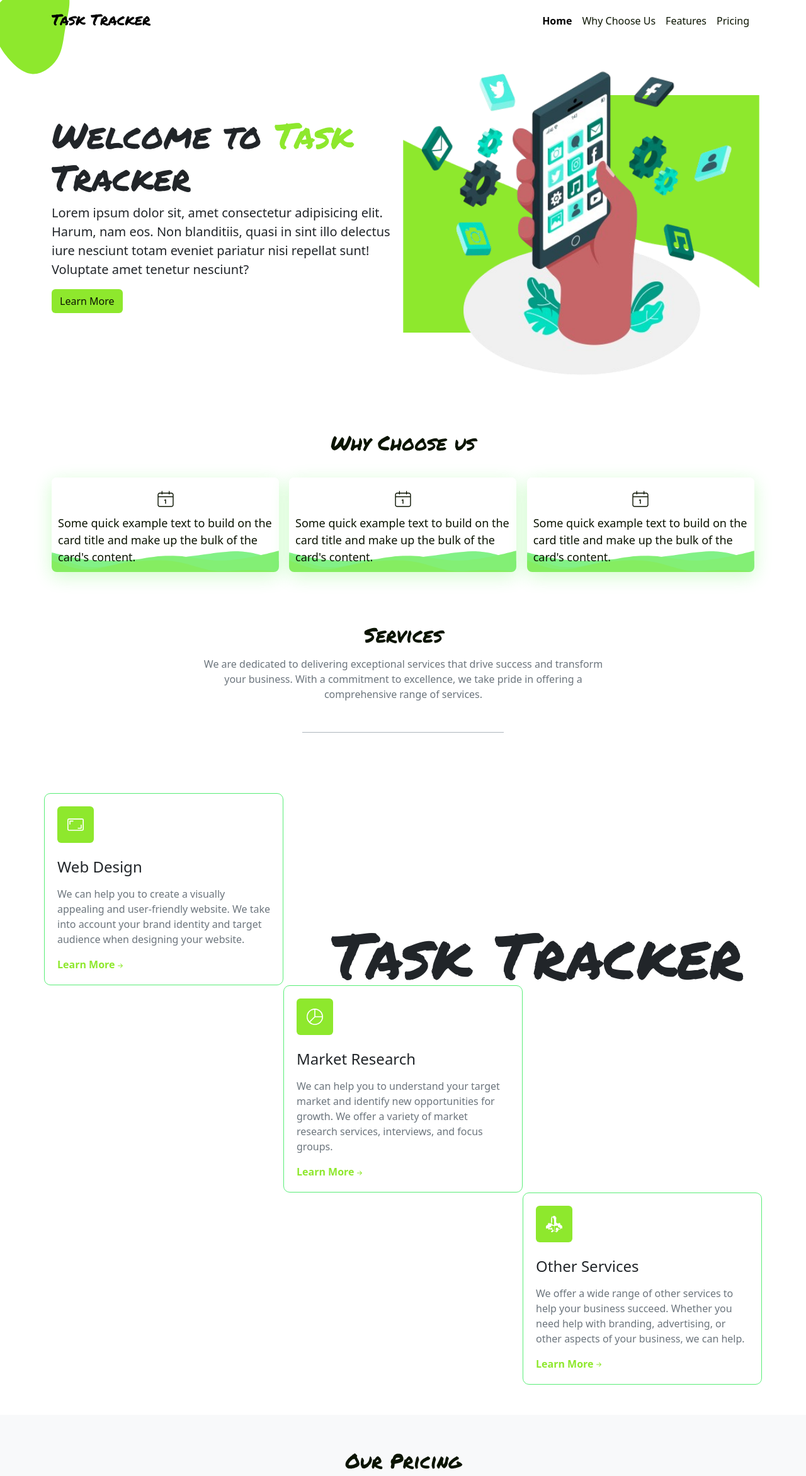
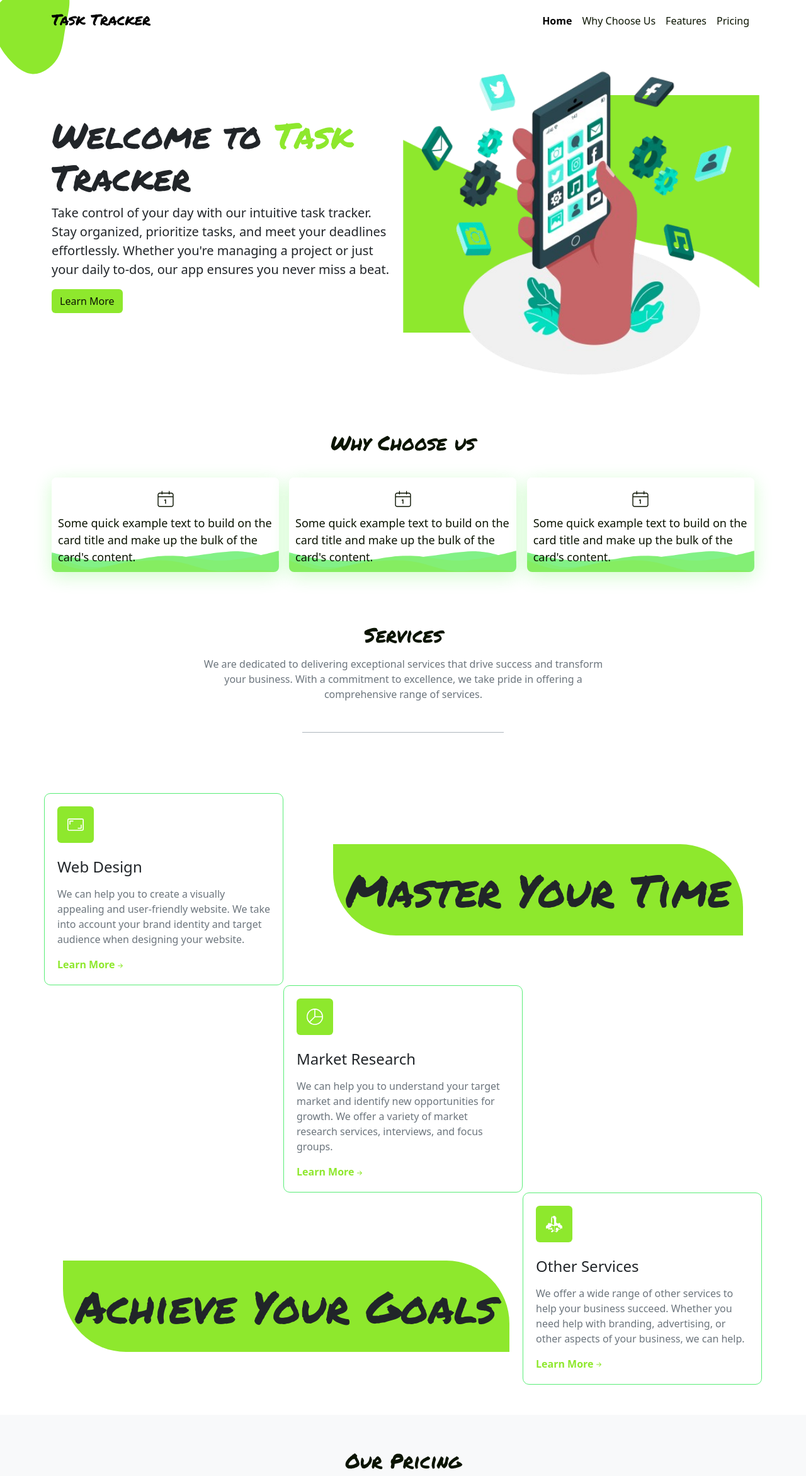
Before and after one commit to rabby-shek/task-tracker, a React (Create React App) app: page / in a window 1280 px wide. Shown: the top 2343 px of the page at 63% size. Built offline with nearby package versions, Linux system fonts and the light colour scheme.

Commit message:
services section design updated

```diff
--- a/src/components/website/features/Features.jsx
+++ b/src/components/website/features/Features.jsx
@@ -1,9 +1,10 @@
 import React from "react";
-
+import anotherbg from '../../../assets/images/hero-text-bg.svg';
 const Features = () => {
   return (
     <section className="py-5 py-xl-8 " id="features">
-      <div data-aos="fade-left" className="feature-bg-text" ><span >T</span>ask Tracker</div>
+      <div data-aos="fade-left" className="feature-bg-text" >Master Your Time</div>
+      <div data-aos="fade-right" className="feature-bg-text-2" >Achieve Your Goals</div>
       <div className="container">
         <div className="row justify-content-md-center">
           <div className="col-12 col-md-10 col-lg-8 col-xl-7 col-xxl-6">
--- a/src/components/website/hero-section/HeroSection.jsx
+++ b/src/components/website/hero-section/HeroSection.jsx
@@ -10,10 +10,7 @@ const HeroSection = () => {
           <div className="hero-data">
             <h1>Welcome to <span className="hero-task">Task</span> Tracker</h1>
             <p className="lead">
-              Lorem ipsum dolor sit, amet consectetur adipisicing elit. Harum,
-              nam eos. Non blanditiis, quasi in sint illo delectus iure nesciunt
-              totam eveniet pariatur nisi repellat sunt! Voluptate amet tenetur
-              nesciunt?
+            Take control of your day with our intuitive task tracker. Stay organized, prioritize tasks, and meet your deadlines effortlessly. Whether you're managing a project or just your daily to-dos, our app ensures you never miss a beat.
             </p>
             <a className="btn hero-btn" href="#" role="button">
               Learn More
--- a/src/index.css
+++ b/src/index.css
@@ -156,13 +156,29 @@ section {
 }
 .feature-bg-text{
   position: absolute;
-  top: 500px;
+  top: 400px;
   right: 100px;
-  font-size: 100px;
+  font-size: 70px;
   transform: rotate(45deg);
   font-family: "Permanent Marker", cursive;
   opacity: 0.4;
   z-index: -1;
+  background-color: var(--primary);
+  padding: 20px;
+  border-radius: 0 100px 0 100px;
+}
+.feature-bg-text-2{
+  position: absolute;
+  bottom: 100px;
+  left: 100px;
+  font-size: 70px;
+  transform: rotate(45deg);
+  font-family: "Permanent Marker", cursive;
+  opacity: 0.4;
+  z-index: -1;
+  background-color: var(--primary);
+  padding: 20px;
+  border-radius: 0 100px 0 100px;
 }
 .feature-card {
   border: 1px solid #59ed77;
@@ -176,6 +192,7 @@ section {
 .feature-icon:hover {
   background-color: var(--accent);
 }
+
 
 /* RESPONSIVE DESIGN */
 @media (max-width: 1024px) {
@@ -216,4 +233,27 @@ section {
     margin: 10px auto;
     background-color: hsla(0, 0%, 100%, 0.795);
   }
+  .feature-bg-text{
+    position: absolute;
+    top: 500px;
+    left: 100px;
+    font-size: 70px;
+    transform: rotate(45deg);
+    font-family: "Permanent Marker", cursive;
+    opacity: 0.4;
+    z-index: -1;
+  }
+  .feature-bg-text-2{
+    position: absolute;
+    bottom: 50px;
+    left: 50px;
+    font-size: 70px;
+    transform: rotate(45deg);
+    font-family: "Permanent Marker", cursive;
+    opacity: 0.4;
+    z-index: -1;
+    background-color: var(--primary);
+    padding: 20px;
+    border-radius: 0 100px 0 100px;
+  }
 }
```
